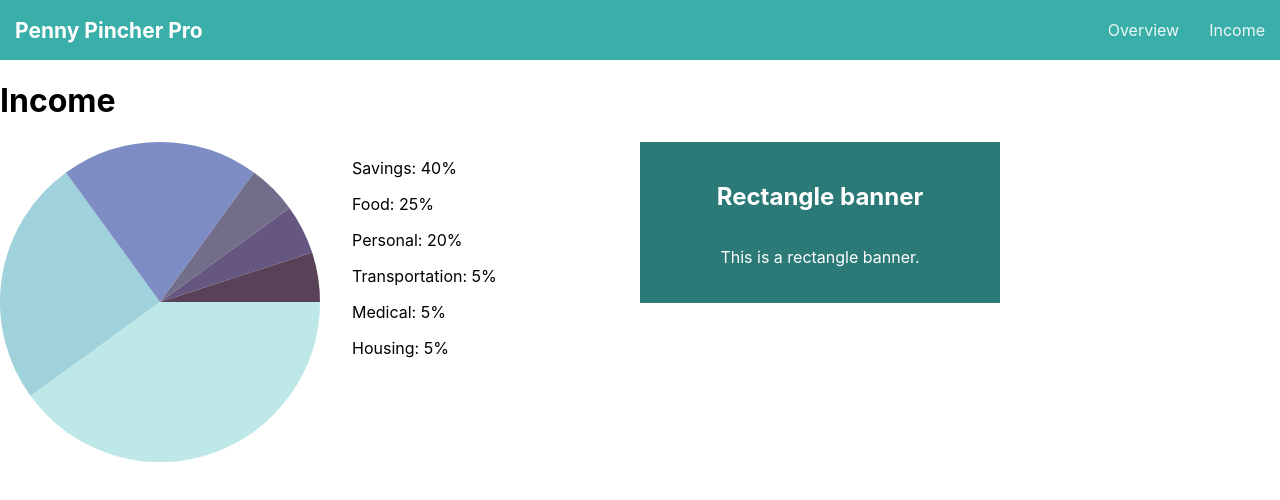
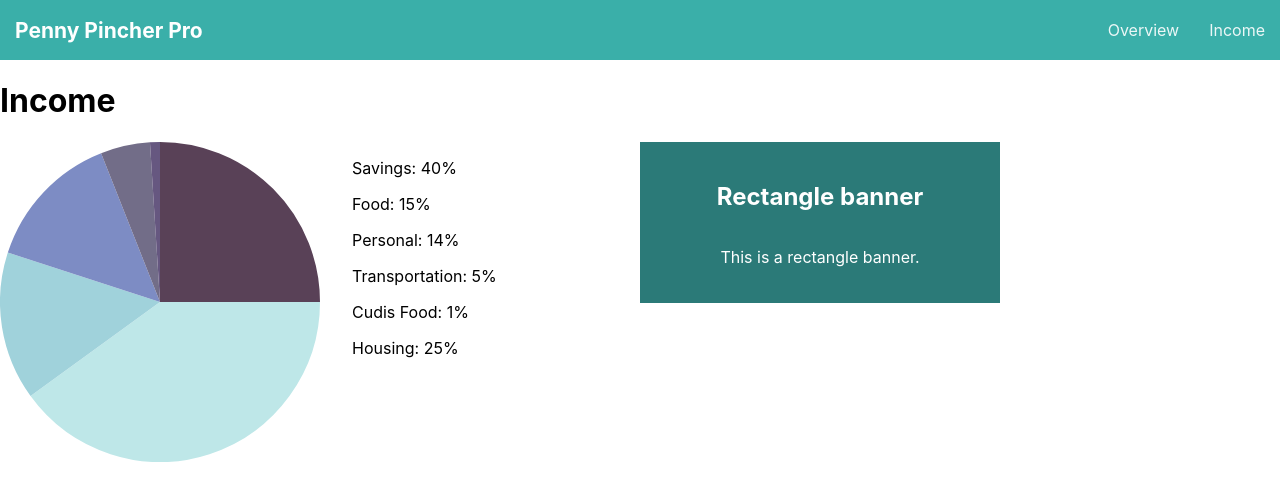
Before and after one commit to naimad-adrec/P-P-P, a React (Create React App) app in the folder p-p-p/: page /income in a window 1280 px wide. Shown: the top 500 px of the page. Built offline with nearby package versions, Linux system fonts and the light colour scheme.

Commit message:
changed data

```diff
--- a/p-p-p/src/components/income.js
+++ b/p-p-p/src/components/income.js
@@ -15,21 +15,21 @@ const income = () => {
                             <PieChart
                                 data={[
                                     { title: 'Savings', value: 40, color: '#bee7e8' },
-                                    { title: 'Food', value: 25, color: '#a0d2db' },
-                                    { title: 'Personal', value: 20, color: '#7d8cc4' },
+                                    { title: 'Food', value: 15, color: '#a0d2db' },
+                                    { title: 'Personal', value: 14, color: '#7d8cc4' },
                                     { title: 'Transportation', value: 5, color: '#726d88' },
-                                    { title: 'Medical', value: 5, color: '#665780' },
-                                    { title: 'Housing', value: 5, color: '#594157' },
+                                    { title: 'Cudis Food', value: 1, color: '#665780' },
+                                    { title: 'Housing', value: 25, color: '#594157' },
                             ]}
                             />
                         </div>
                         <div class="column">
                             <div><p class="text">Savings: 40%</p></div>
-                            <div><p class="text">Food: 25%</p></div>
-                            <div><p class="text">Personal: 20%</p></div>
+                            <div><p class="text">Food: 15%</p></div>
+                            <div><p class="text">Personal: 14%</p></div>
                             <p class="text"> Transportation: 5%</p>
-                            <p class="text">Medical: 5%</p>
-                            <p class="text">Housing: 5%</p>
+                            <p class="text">Cudis Food: 1%</p>
+                            <p class="text">Housing: 25%</p>
                         </div>
                     </div>
                     <Banner></Banner>
--- a/p-p-p/src/components/overview.js
+++ b/p-p-p/src/components/overview.js
@@ -12,11 +12,11 @@ import { easeQuadInOut } from "d3-ease";
 import AnimatedProgressProvider from "./AnimatedProgressProvider";
 
 const progressData = [
-  { name: "Food", percentage: 76, money: 300},
-  { name: "Housing", percentage: 43, money: "house_fixed.png" },
-  { name: "Transportation", percentage: 61, money: "car_fixed.png" },
-  { name: "Pet", percentage: 89, money: "benji_fixed.png" },
-  { name: "Personal", percentage: 27, money: "fun_fixed.png" },
+  { name: "Food", percentage: 76, money: 180},
+  { name: "Housing", percentage: 43, money: 712.50 },
+  { name: "Transportation", percentage: 61, money: 136.5 },
+  { name: "Cudi's Food", percentage: 0, money: 50},
+  { name: "Personal", percentage: 27, money: 511 },
   { name: "Savings", percentage: 70, money: 600 }
 ];
 
@@ -24,7 +24,6 @@ const Overview = () => {
   return (
     <div style={{ padding: "40px" }}>
       <h1 style={{ textAlign: "center", marginBottom: "40px" }}>Overview</h1>
-
       <div
         style={{
           display: "grid",
```
